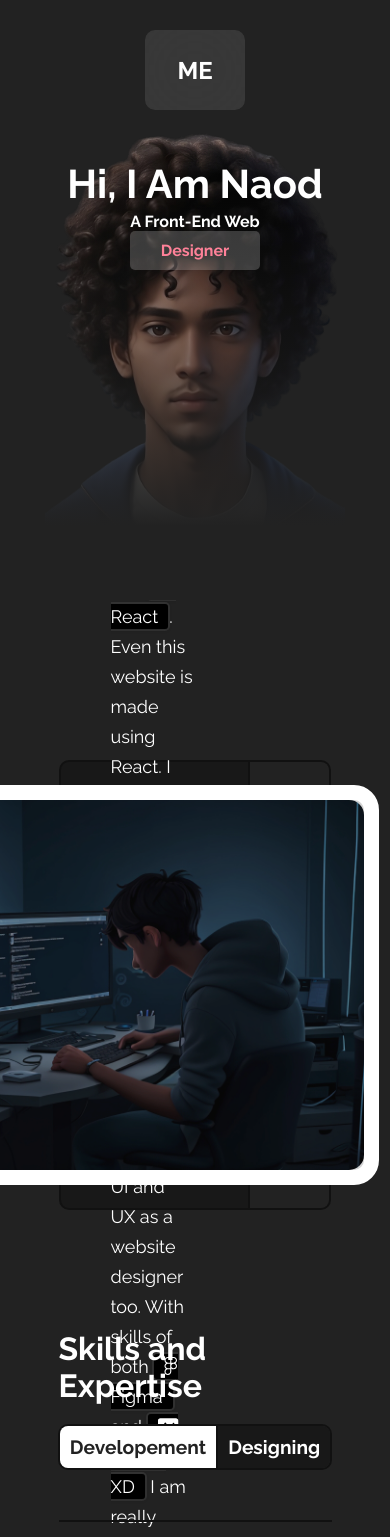
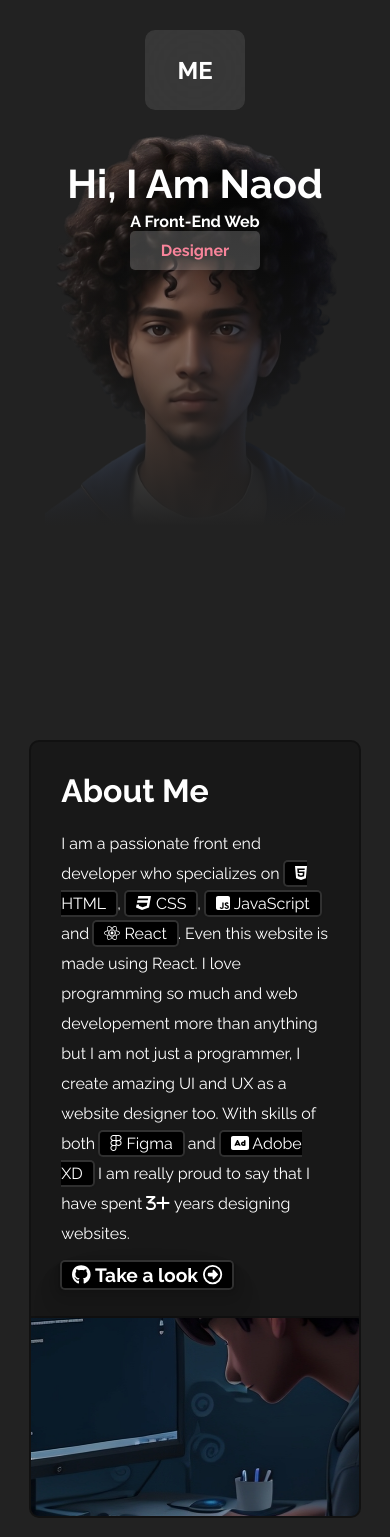
Before and after one commit to naodalemu/react-portfolio, a React (Vite) app: page / in a window 390 px wide. Shown: the top 1537 px of the page. Built offline with nearby package versions, Linux system fonts and the light colour scheme.

Commit message:
Added responsiveness to about section. I like it I guess.

```diff
--- a/src/components/sections/About.jsx
+++ b/src/components/sections/About.jsx
@@ -44,7 +44,7 @@ function About() {
           </a>
         </button>
       </div>
-      <div className={classes.aboutImage}>
+      <div className={classes.aboutImage} style={{background: `url(${developer})`, backgroundPosition: "center", backgroundAttachment: "fixed"}}>
         <div className={classes.imageContainer}>
           <img src={developer} className={classes.image} />
         </div>
--- a/src/components/sections/About.module.css
+++ b/src/components/sections/About.module.css
@@ -35,6 +35,17 @@
   border-radius: 0px 10px 10px 0px;
   display: flex;
   align-items: center;
+}
+
+.aboutImage::before {
+  content: "";
+  position: absolute;
+  top: 0;
+  left: 0;
+  width: 100%;
+  height: 100%;
+  background: var(--primary);
+  border-radius: 0px 7.5px 7.5px 0px;
 }
 
 .imageContainer {
@@ -75,3 +86,71 @@
     rgba(0, 0, 0, 0.07) 0px 4px 8px, rgba(0, 0, 0, 0.07) 0px 8px 16px,
     rgba(0, 0, 0, 0.07) 0px 16px 32px, rgba(0, 0, 0, 0.07) 0px 32px 64px;
 }
+
+
+@media screen and (max-width: 1377px){
+  .aboutContainer {
+    height: 500px;
+    margin-top: 140px;
+  }
+
+  .aboutExplanation {
+    padding: 50px 20% 50px 50px;
+  }
+
+  .imageContainer {
+    right: -100px;
+    height: 350px;
+  }
+}
+
+@media screen and (max-width: 1175px){
+  .aboutContainer {
+    flex-direction: column;
+    height: unset;
+  }
+
+  .aboutExplanation {
+    padding: 50px;
+    width: 100%;
+    border-radius: 10px 10px 0px 0px;
+  }
+
+  .imageContainer {
+    display: none;
+  }
+
+  .aboutImage {
+    width: 100%;
+    border-radius: 0px 0px 10px 10px;
+    height: 200px;
+    border-top: none;
+    border-left: 2px solid var(--about-border);
+  }
+
+  .aboutImage::before {
+    display: none;
+  }
+}
+
+@media screen and (max-width: 850px){
+  .aboutContainer {
+    width: 80%;
+  }
+}
+
+@media screen and (max-width: 630px){
+  .aboutDescription {
+    font-size: medium;
+  }
+}
+
+@media screen and (max-width: 426px){
+  .aboutContainer {
+    width: 85%;
+  }
+
+  .aboutExplanation {
+    padding: 30px;
+  }
+}
--- a/src/components/sections/Hero.module.css
+++ b/src/components/sections/Hero.module.css
@@ -88,6 +88,10 @@
 }
 
 @media screen and (max-width: 850px){
+  .container {
+    height: 800px;
+  }
+
   .textContainer {
     top: 220px;
   }
@@ -111,6 +115,10 @@
 }
 
 @media screen and (max-width: 630px){
+  .container {
+    height: 720px;
+  }
+
   .textContainer {
     top: 250px;
   }
@@ -135,6 +143,10 @@
 }
 
 @media screen and (max-width: 500px){
+  .container {
+    height: 620px;
+  }
+
   .textContainer {
     top: 210px;
   }
```
